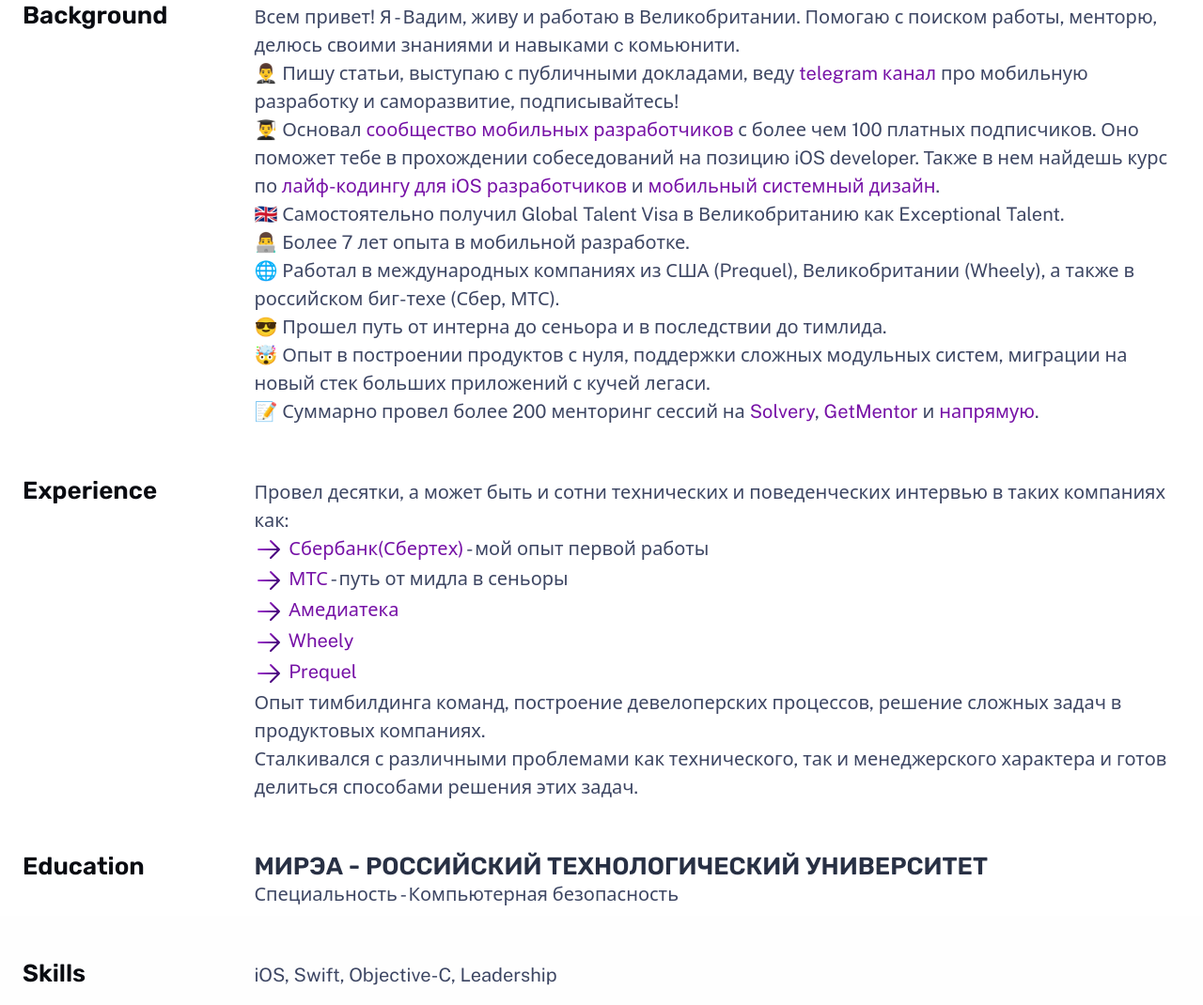
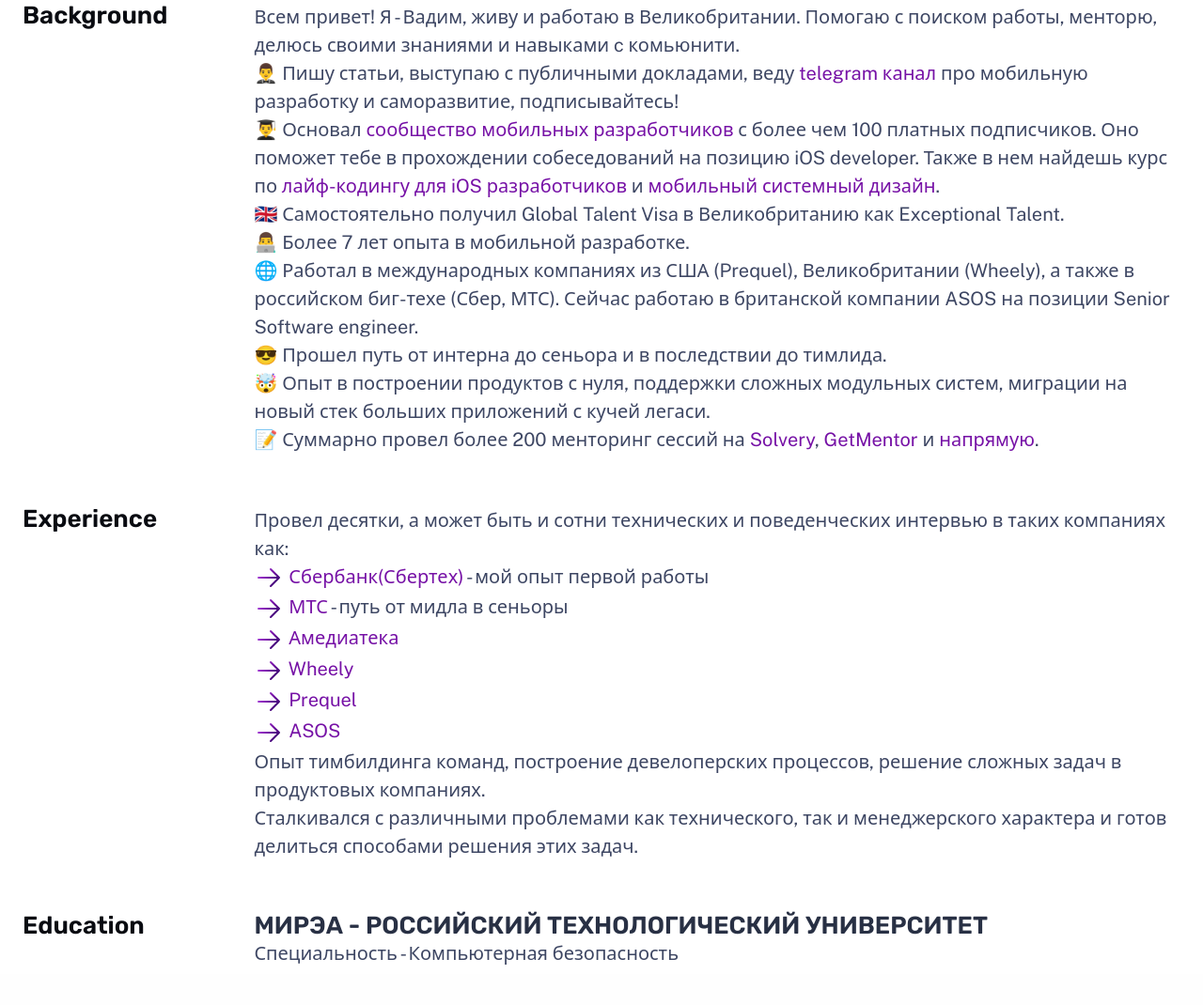
Before and after one commit to vadim-chistiakov/vadim-chistiakov.github.io, an Astro site: page /about in a window 1280 px wide. Shown: the part 1110-2180 px from the top of the page at 94% size. Built offline with nearby package versions, Linux system fonts and the light colour scheme; Astro itself is replaced by a stand-in of ours.

Commit message:
Add new companies and fixed about me

```diff
--- a/src/components/Companies.astro
+++ b/src/components/Companies.astro
@@ -15,7 +15,9 @@
 	'sovcombank.png',
 	'metro.png',
 	'Rutube.png',
-	'letoile.png'
+	'letoile.png',
+  'mts.png',
+  'ozon.png'
 ]
 
 const { scrollDirection = 'left-to-right' } = Astro.props; // Default to left-to-right if not provided
--- a/src/pages/about.astro
+++ b/src/pages/about.astro
@@ -42,7 +42,7 @@
 						👨‍💻 Более 7 лет опыта в мобильной разработке.
 					</p>
 					<p>
-						🌐 Работал в международных компаниях из США (Prequel), Великобритании (Wheely), а также в российском биг-техе (Сбер, МТС).
+						🌐 Работал в международных компаниях из США (Prequel), Великобритании (Wheely), а также в российском биг-техе (Сбер, МТС). Сейчас работаю в британской компании ASOS на позиции Senior Software engineer.
 					</p>
 					<p>
 						😎 Прошел путь от интерна до сеньора и в последствии до тимлида.
@@ -68,6 +68,8 @@
 						<a href="https://wheely.com/en">Wheely</a></p>
 					<p><Icon icon="arrow-right" color="var(--accent-regular)" size="2rem" gradient />
 						<a href="https://prequel.app">Prequel</a></p>
+					<p><Icon icon="arrow-right" color="var(--accent-regular)" size="2rem" gradient />
+						<a href="https://www.asos.com">ASOS</a></p>
 					<p>Опыт тимбилдинга команд, построение девелоперских процессов, решение сложных задач в продуктовых компаниях.</p>
 					<p>Сталкивался с различными проблемами как технического, так и менеджерского характера и готов делиться способами решения этих задач.</p>
 				</div>
```
Also changed, not shown: public/assets/companies/mts.png (added), public/assets/companies/ozon.png (added).
